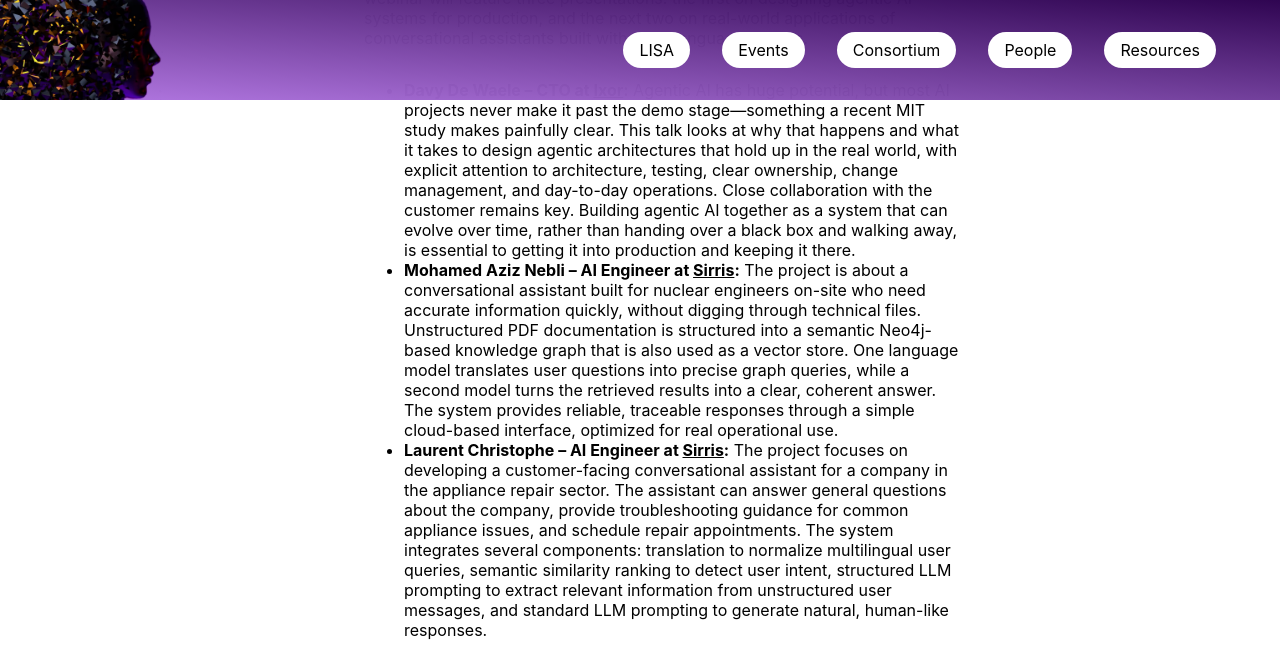
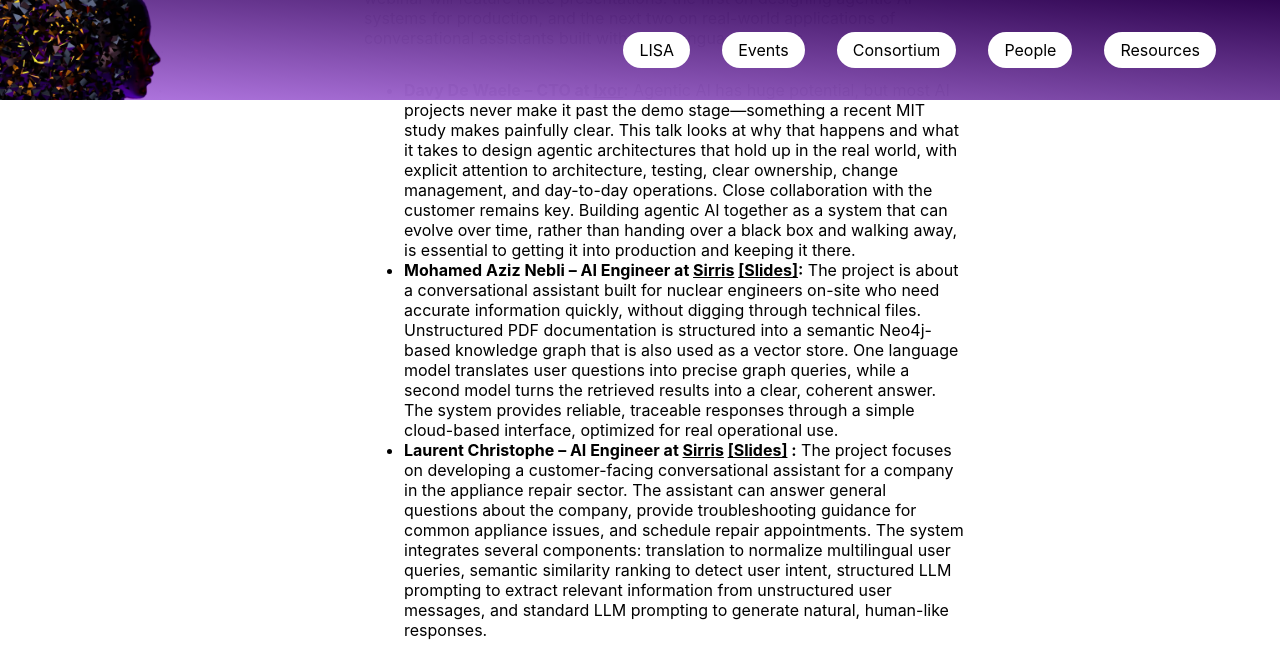
Before and after one commit to sirris-be/lisa, a Jekyll site: the page built from docs/_events/5-case-study-webinar.html, in a window 1280 px wide and 900 px high, scrolled down 482 px, cut to the strip 0-648 px from the top of the window. Built offline with Jekyll 4.4.1, drawn with Linux system fonts in a browser that asks for light colours.

Commit message:
feat: add slide for previous webinar

```diff
--- a/docs/_events/5-case-study-webinar.html
+++ b/docs/_events/5-case-study-webinar.html
@@ -32,8 +32,10 @@ recording: "https://lisa.pieterp.be/2026-01-30-Building_a_Customer-Facing_Conver
   <li>
     <strong>
       Mohamed Aziz Nebli – AI Engineer at
-      <a href="https://www.sirris.be">Sirris</a>:</strong
+      <a href="https://www.sirris.be">Sirris</a>
+      <a href="/assets/doc/chatbot-edf.pdf">[Slides]</a>:</strong
     >
+
     The project is about a conversational assistant built for nuclear engineers
     on-site who need accurate information quickly, without digging through
     technical files. Unstructured PDF documentation is structured into a
@@ -46,8 +48,11 @@ recording: "https://lisa.pieterp.be/2026-01-30-Building_a_Customer-Facing_Conver
   <li>
     <strong
       >Laurent Christophe – AI Engineer at
-      <a href="https://www.sirris.be">Sirris</a>:</strong
+      <a href="https://www.sirris.be">Sirris</a>
+      <a href="/assets/doc/chatbot-bookstore.pdf">[Slides]</a>
+      :</strong
     >
+
     The project focuses on developing a customer-facing conversational assistant
     for a company in the appliance repair sector. The assistant can answer
     general questions about the company, provide troubleshooting guidance for
```
Also changed, not shown: 2 other files.
